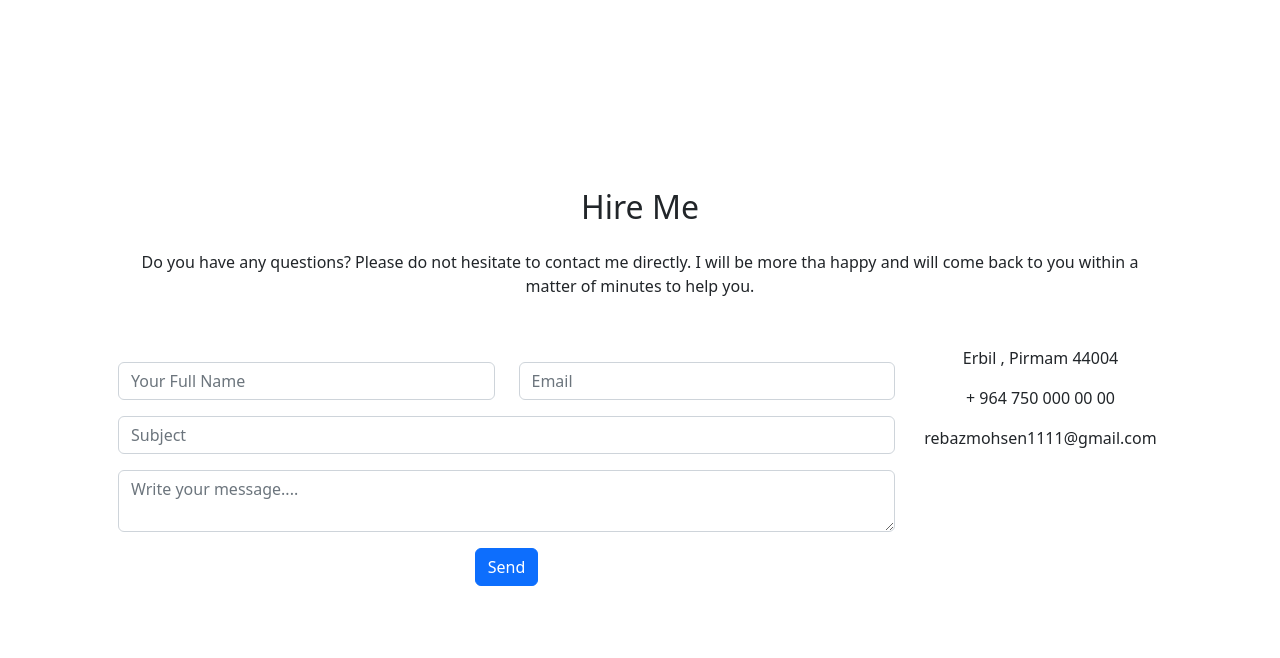
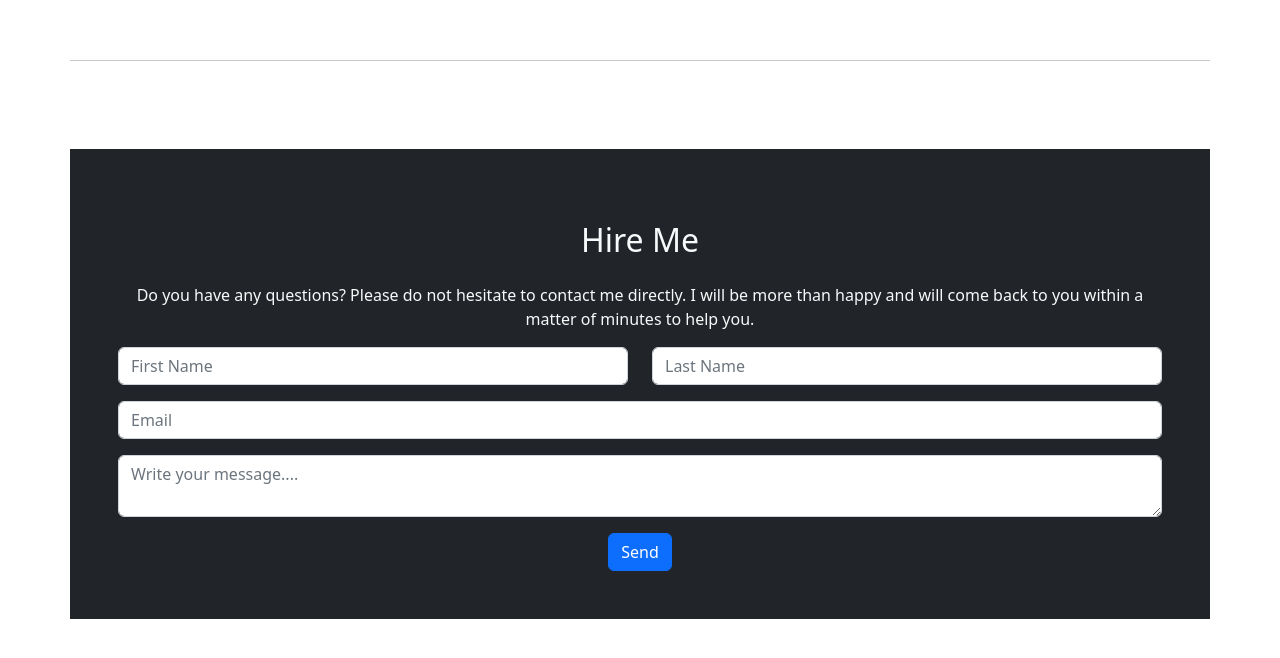
Before and after one commit to RebazMohsen/portfolio-repo, a plain HTML site: page index.html in a window 1280 px wide. Shown: the part 1613-2271 px from the top of the page. Drawn offline with nearby package versions, Linux system fonts and the light colour scheme.

Commit message:
fix style contact section

```diff
--- a/index.html
+++ b/index.html
@@ -99,7 +99,7 @@
     <!-- Start of Skills Section -->
 
 
-<div class="container p-5 my-5" >
+<div class="container p-5 my-5"  >
   <div class="h1 ">My career progress</div>
   <hr>
   <div class="row" >
@@ -293,39 +293,41 @@
 
 
 
-<br><br><br><br><br><br><br>
+<br><br><br><br><hr class="container"><br><br><br>
 <!-- Start of Contact page -->
 <!--Section: Contact v.2-->
-<section class="container p-5 mb-4">
+
+
+<section class="container  p-5 mb-4 bg-dark" >
 
   <!--Section heading-->
-  <h2 class="h1-responsive font-weight-bold text-center my-4">Hire Me </h2>
+  <h2 class="h1-responsive font-weight-bold text-center my-4 text-light">Hire Me </h2>
   <!--Section description-->
-  <p class="text-center w-responsive mx-auto mb-5">Do you have any questions? Please do not hesitate to contact me directly. I will be more tha happy and will come back to you within
+  <p class="text-center w-responsive mx-auto text-light ">Do you have any questions? Please do not hesitate to contact me directly. I will be more than happy and will come back to you within
       a matter of minutes to help you.</p>
 
   <div class="row">
 
       <!--Grid column-->
-      <div class="col-md-9 mb-md-0 mb-5">
-          <form id="contact-form" name="contact-form" action="mail.php" method="POST">
+      <div class="col-md-12  mb-md-0 mb-5">
+          <form id="contact-form" name="contact-form" action="" method="">
 
               <!--Grid row-->
-              <div class="row  my-3">
+              <div class="row  my-6">
 
                   <!--Grid column-->
-                  <div class="col-md-6">
+                  <div class="col-md-6  col-sm-12">
                       <div class="md-form mb-0">
-                          <input type="text" id="name" placeholder="Your Full Name" name="name" class="form-control">
+                          <input type="text" id="name" placeholder="First Name" name="name" class="form-control">
 
                       </div>
                   </div>
                   <!--Grid column-->
 
                   <!--Grid column-->
-                  <div class="col-md-6">
+                  <div class="col-md-6 col-sm-12">
                       <div class="md-form mb-0">
-                          <input type="text" id="email" placeholder="Email" name="email" class="form-control">
+                          <input type="text" id="email" placeholder="Last Name" name="email" class="form-control">
 
                       </div>
                   </div>
@@ -338,7 +340,7 @@
               <div class="row my-3">
                   <div class="col-md-12">
                       <div class="md-form mb-0">
-                          <input type="text" id="subject" placeholder="Subject" name="subject" class="form-control">
+                          <input type="text" id="subject" placeholder="Email" name="subject" class="form-control">
 
                       </div>
                   </div>
@@ -369,39 +371,28 @@
       </div>
       <!--Grid column-->
 
-      <!--Grid column-->
-      <div class="col-md-3 text-center">
-          <ul class="list-unstyled mb-0">
-              <li><i class="fas fa-map-marker-alt fa-2x"></i>
-                  <p>Erbil , Pirmam 44004</p>
-              </li>
 
-              <li><i class="fas fa-phone mt-4 fa-2x"></i>
-                  <p>+ 964 750 000 00 00</p>
-              </li>
-
-              <li><i class="fas fa-envelope mt-4 fa-2x"></i>
-                  <p>rebazmohsen1111@gmail.com</p>
-              </li>
-          </ul>
-      </div>
-      <!--Grid column-->
 
   </div>
 
 </section>
-<!--Section: Contact v.2-->
+
+<!-- End of Contact page -->
+
+<!-- Start of Footer Section -->
 
 
 
 
 
-<!-- End of Contact page -->
 
 
 
 
 
+
+
+<!-- End of Footer Section -->
 
 
     <script
--- a/style.css
+++ b/style.css
@@ -6,26 +6,6 @@
   background-color: #7c6148;
 }
 
-#css {
-  background-color: #1c77c3;
+#hire {
+  border: 1px solid black;
 }
-
-#css #bar {
-  background-color: #4c769713;
-}
-
-#javascript {
-  background-color: yellow;
-}
-
-#javascript #bar {
-  background-color: rgb(141, 204, 83);
-}
-
-#react {
-  background-color: #61dbfb;
-}
-
-#react #bar {
-  background-color: #569cad;
-}
```
